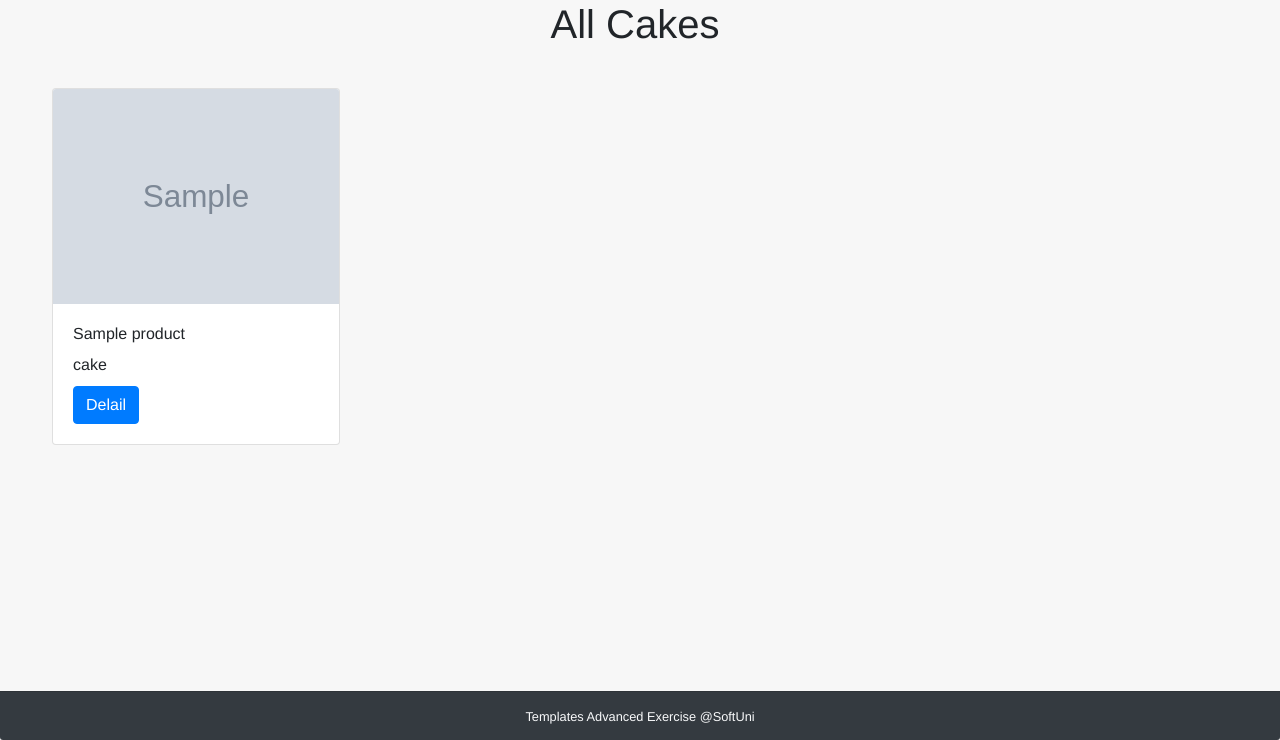
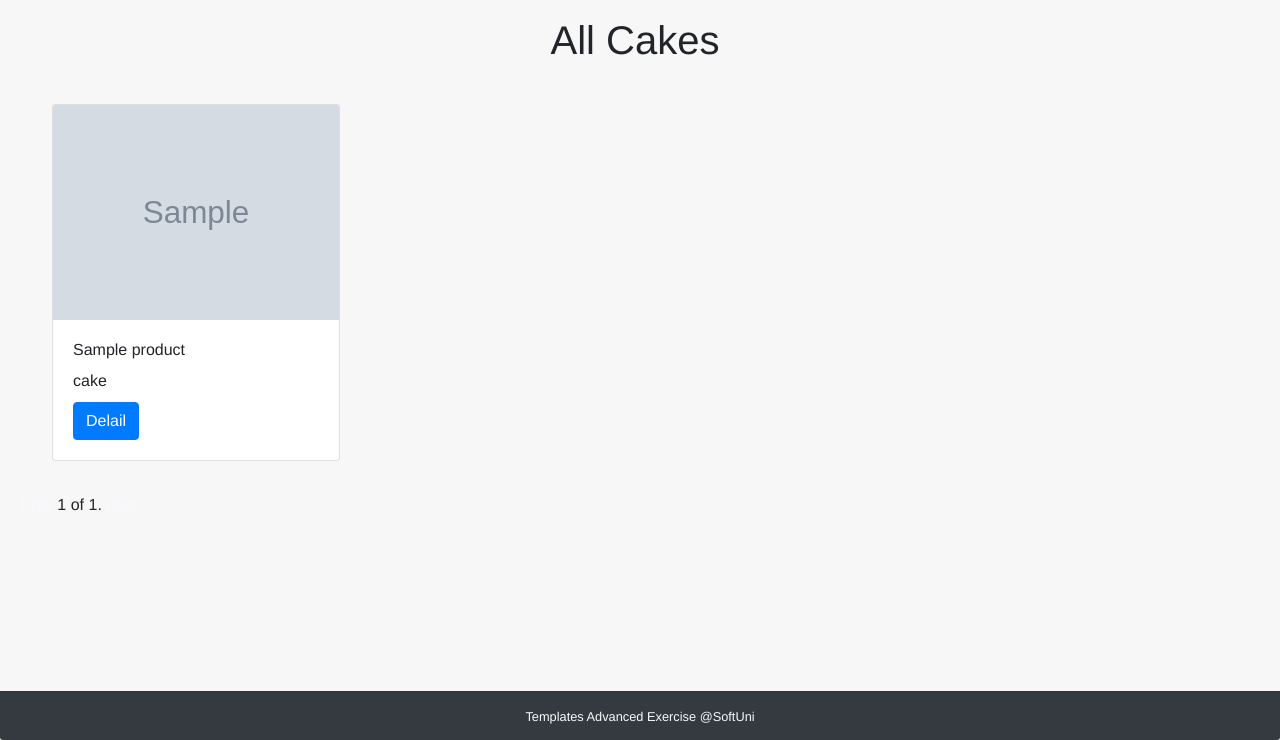
Before and after one commit to olgayordanova/Cake_shop, a Django app: page / in a window 1280 px wide. Shown: the part 60-800 px from the top of the page. Run offline with Django 3.2, Linux system fonts and the light colour scheme; tables that the repository leaves empty hold one stand-in row (values such as "Sample post"); grey boxes marked "Sample" are stand-in pictures; some libraries are stand-ins or nearby versions.

Commit message:
Add files via upload

```diff
--- a/templates/index.html
+++ b/templates/index.html
@@ -1,9 +1,33 @@
+
 {% extends 'common/base.html' %}
+
 {% block content %}
+    {% load static %}
+    <p>
+
+    </p>
+{#    <img src="{% static 'images/home_cake.jpg' %}" id="front-logo-img" style="width: 30%;">#}
     <h1 class="text-center">All Cakes</h1>
     <div class="d-flex p-3">
         {% for cake in cakes %}
             {% include  'cake_shop/cake-details.html' with cake=cake %}
         {% endfor %}
     </div>
+    <div class="pagination">
+        <span class="step-links">
+            {% if page_obj.has_previous %}
+                <a href="?page={{ page_obj.previous_page_number }}">prev</a>
+            {% else %}
+                <a href="/" style="pointer-events: none">Prev</a>
+            {% endif %}
+            <span class="current">
+                {{ page_obj.number }} of {{ page_obj.paginator.num_pages }}.
+            </span>
+            {% if page_obj.has_next %}
+                <a href="?page={{ page_obj.next_page_number }}">next</a>
+            {% else %}
+                <a href="" style="pointer-events: none">next</a>
+            {% endif %}
+        </span>
+    </div>
 {% endblock %}
```
